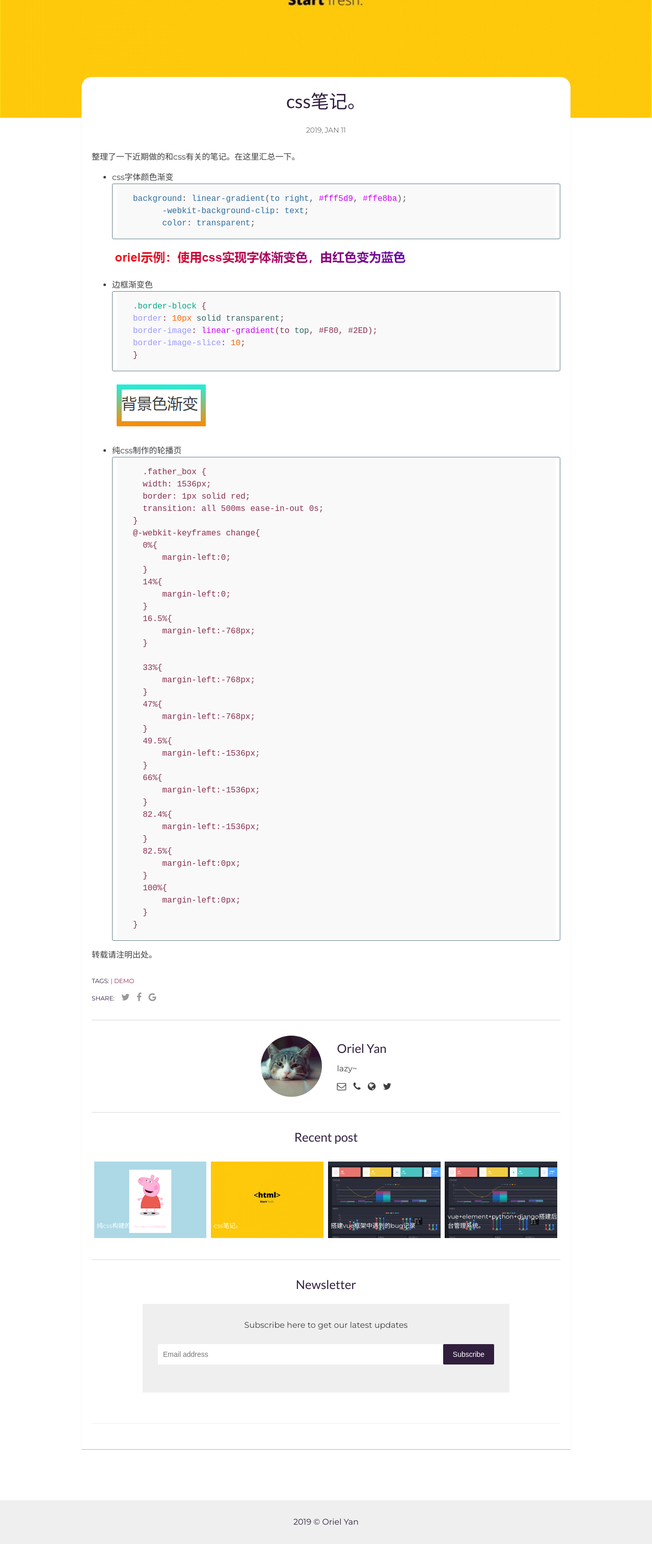
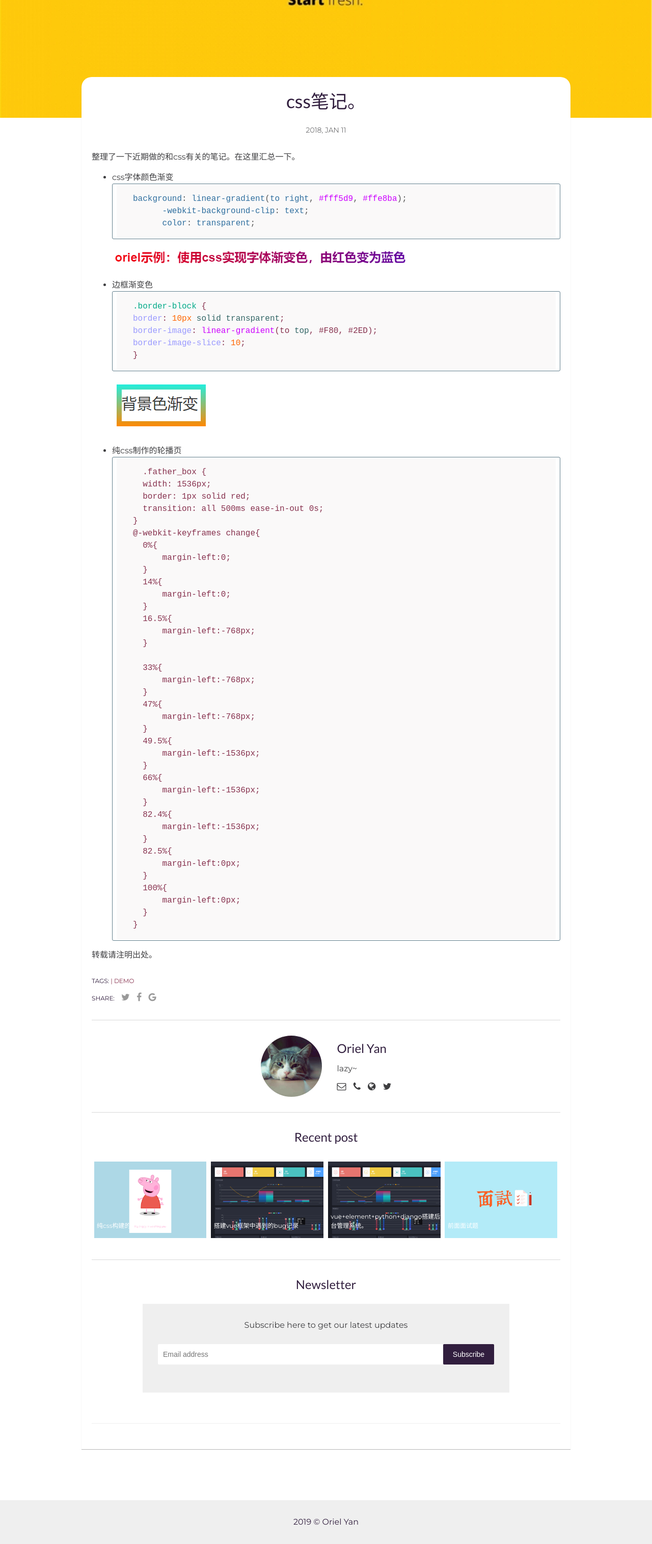
Before and after one commit to Oriellee/Oriellee.github.io, a Jekyll site: the page built from _posts/2018-01-11-css笔记.markdown, in a window 1280 px wide. Shown: the part 372-3400 px from the top of the page at 51% size. Built offline with Jekyll 4.4.1, drawn with Linux system fonts in a browser that asks for light colours.

Commit message:
Update 2018-01-11-css笔记.markdown

```diff
--- a/_posts/2018-01-11-css笔记.markdown
+++ b/_posts/2018-01-11-css笔记.markdown
@@ -1,7 +1,7 @@
 ---
 layout: post
 title:  css笔记。
-date:   2018--01-11 11:00:00 +0800
+date:   2018-01-11 11:00:00 +0800
 description: You’ll find this post in your `_posts` directory. Go ahead and edit it and re-build the site to see your changes. # Add post description (optional)
 img: 201703/bg/html.jpg # Add image post (optional)
 tags: [DEMO]
```
